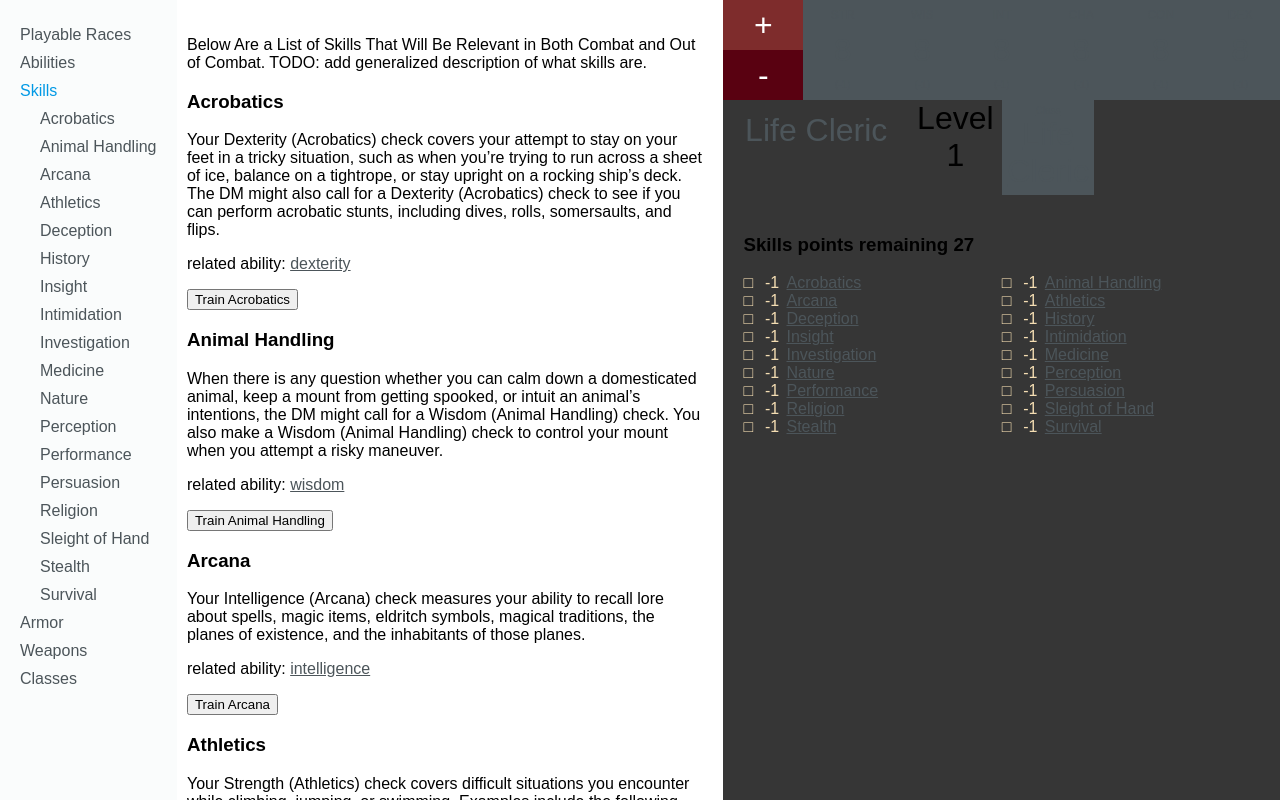
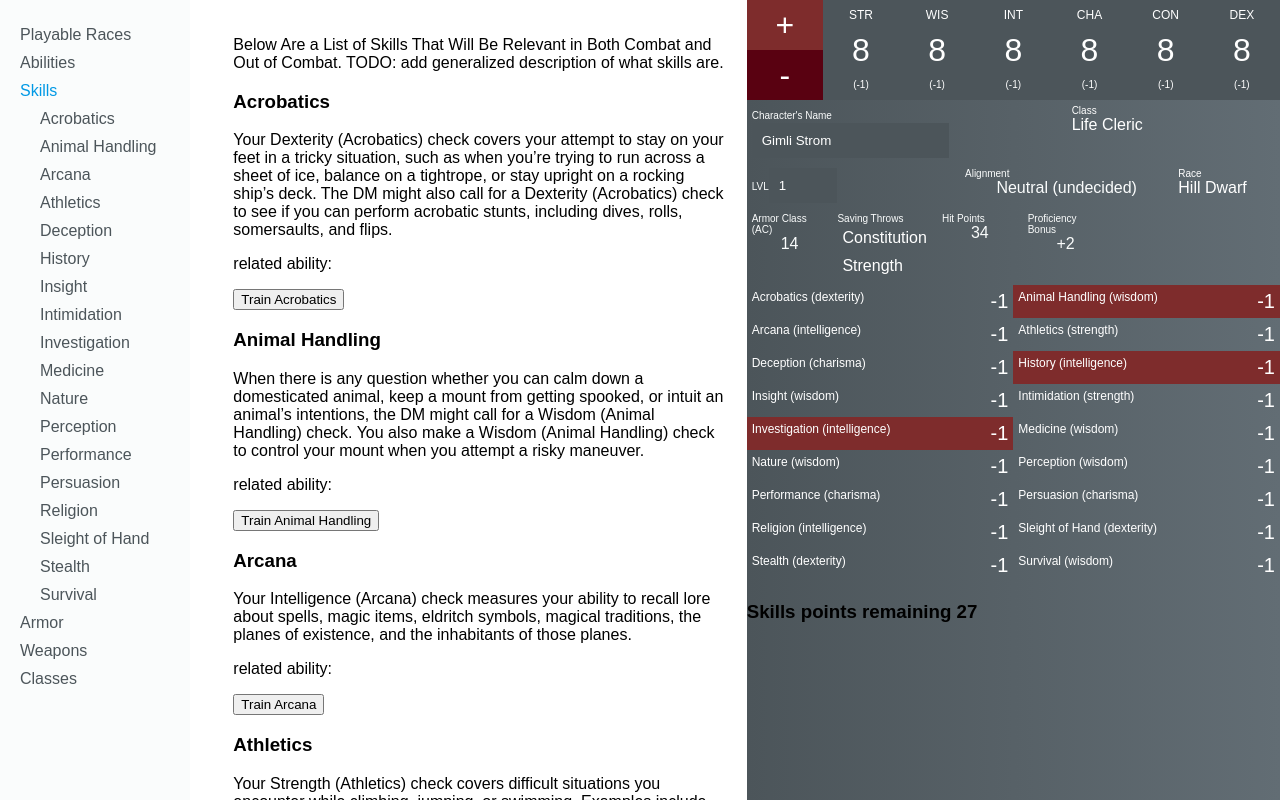
Before and after one commit to wismer/dnd-spell-viewer, a React (Create React App) app: page /skills in a window 1280 px wide. Shown: the top 800 px of the page. Built offline with nearby package versions, Linux system fonts and the light colour scheme.

Commit message:
commit dump and merge

```diff
--- a/src/character-builder/actions.ts
+++ b/src/character-builder/actions.ts
@@ -29,6 +29,10 @@ export function changeSpotlight(className: string): AnyAction {
   return { type: 'CHANGE_SPOTLIGHT', className };
 }
 
+export function updateName(name: string): AnyAction {
+  return { type: 'CHANGE_NAME', name };
+}
+
 export function changeLevel(level: number): AnyAction {
   return { type: 'CHANGE_LEVEL', level };
 }
--- a/src/character-builder/constants.ts
+++ b/src/character-builder/constants.ts
@@ -7,6 +7,7 @@ import {
   Weapon,
   WeaponProperty,
   SkillInfo,
+  AlignmentInfo,
 } from '../typings';
 
 
@@ -242,28 +243,28 @@ export const CHARACTER_CLASSES: PrimaryClass[] = [
     subClassIDs: []
   },
   {
-    name: 'Thief',
+    name: 'Fighter',
     bonusSkills: [],
     skillAllowance: 2,
     savingThrows: ['dexterity', 'charisma'],
     subClassIDs: []
   },
   {
-    name: 'Thief',
+    name: 'Paladin',
     bonusSkills: [],
     skillAllowance: 2,
     savingThrows: ['dexterity', 'charisma'],
     subClassIDs: []
   },
   {
-    name: 'Thief',
+    name: 'Sorcerer',
     bonusSkills: [],
     skillAllowance: 2,
     savingThrows: ['dexterity', 'charisma'],
     subClassIDs: []
   },
   {
-    name: 'Thief',
+    name: 'Wizard',
     bonusSkills: [],
     skillAllowance: 2,
     savingThrows: ['dexterity', 'charisma'],
@@ -533,3 +534,38 @@ export const MARTIAL_WEAPONS: Weapon[] = [
     properties: [HEAVY, TWO_HANDED]
   }
 ]
+
+export const ALIGNMENTS: AlignmentInfo[] = [
+  {
+    name: 'Lawful Good',
+    description: ''
+  },
+  {
+    name: 'Lawful Neutral',
+    description: ''
+  },
+  {
+    name: 'Neutral Good',
+    description: ''
+  },
+  {
+    name: 'Neutral (undecided)',
+    description: ''
+  },
+  {
+    name: 'Chaotic Good',
+    description: ''
+  },
+  {
+    name: 'Lawful Evil',
+    description: ''
+  },
+  {
+    name: 'Chaotic Evil',
+    description: ''
+  },
+  {
+    name: 'Neutral Evil',
+    description: ''
+  }
+];
--- a/src/character-builder/reducers.ts
+++ b/src/character-builder/reducers.ts
@@ -5,6 +5,8 @@ import { AnyAction } from 'redux';
 // 'Medicine' | 'Insight' | 'Persuasion' | 'Religion' | 'Athletics' | 'Sleight of Hand' | 'Stealth' | 'Nature' | 'Animal Handling' | 'Survival' | 'Deception' | 'Performance'
 
 const initialState: CharacterBuildState = {
+  characterName: 'Gimli Strom',
+  alignment: 'Neutral (undecided)',
   abilityScores: [
     { short: 'str', full: 'strength', value: 8, modifier: -1 },
     { short: 'wis', full: 'wisdom', value: 8, modifier: -1 },
@@ -29,7 +31,7 @@ const initialState: CharacterBuildState = {
       name: 'Animal Handling',
       relatedAbility: 'wisdom',
       value: -1,
-      isProficient: false
+      isProficient: true
     },
     {
       name: 'Arcana',
@@ -53,7 +55,7 @@ const initialState: CharacterBuildState = {
       name: 'History',
       relatedAbility: 'intelligence',
       value: -1,
-      isProficient: false
+      isProficient: true
     },
     {
       name: 'Insight',
@@ -71,7 +73,7 @@ const initialState: CharacterBuildState = {
       name: 'Investigation',
       relatedAbility: 'intelligence',
       value: -1,
-      isProficient: false
+      isProficient: true
     },
     {
       name: 'Medicine',
@@ -195,13 +197,14 @@ function abilityScoreCost(n: number): number {
   }
 }
 
-function updateSkills(skills: Skill[], abilityScore: AbilityName, value: number): Skill[] {
+function updateSkills(skills: Skill[], ability: AbilityName, value: number): Skill[] {
   const copy = skills.slice()
   for (const skill of copy) {
-    if (skill.relatedAbility === abilityScore) {
+    if (skill.relatedAbility === ability) {
       skill.value = value;
     }
   }
+
   return copy;
 }
 
@@ -310,13 +313,15 @@ function changeSpotlight(state: CharacterBuildState, className: string): Charact
 }
 
 function updateLevel(state: CharacterBuildState, level: number): CharacterBuildState {
-  const currentLevel = state.level;
-  const nextLevel = currentLevel + level;
-  if (nextLevel === 0 || nextLevel > 20) {
-    return state;
+  return Object.assign({}, state, { level });
+}
+
+function changeName(state: CharacterBuildState, characterName: string): CharacterBuildState {
+  if (state.characterName !== characterName) {
+    return Object.assign({}, state, { characterName });
   }
 
-  return Object.assign({}, state, { level: nextLevel });
+  return state;
 }
 
 export function characterBuilder(state: CharacterBuildState, action: AnyAction): CharacterBuildState {
@@ -336,6 +341,7 @@ export function characterBuilder(state: CharacterBuildState, action: AnyAction):
     case 'ACTIVATE_ABILITY': return activateAbility(state, action.abilityScore);
     case 'SELECT_CLASS': return updateClass(state, action.charClass);
     case 'CHANGE_LEVEL': return updateLevel(state, action.level);
+    case 'CHANGE_NAME': return changeName(state, action.name);
     case 'SELECT_SUBCLASS': return selectSubClass(state, action.subClass);
     case 'CHANGE_SPOTLIGHT': return changeSpotlight(state, action.className);
     default:
--- a/src/components/character-builder/SkillHome.tsx
+++ b/src/components/character-builder/SkillHome.tsx
@@ -81,8 +81,12 @@ class SkillHome extends React.Component<SkillHomeProps & SkillHomeDispatchers, a
 
 
 const skillHomeProps = (state: AppState, ownProps: RouteComponentProps<{ skill: string }>): SkillHomeProps => {
+  let skills = ALL_SKILLS;
+  if (ownProps.location.hash) {
+    skills = skills.filter((skill: SkillInfo) => skill.name.toLowerCase().replace(/\s+/g, '-') === ownProps.location.hash.replace('#', ''));
+  }
   return {
-    skills: ALL_SKILLS,
+    skills,
     ...ownProps,
     focusSkill: ownProps.location.hash
   };
--- a/src/components/character-builder/character-summary/CharacterSummary.css
+++ b/src/components/character-builder/character-summary/CharacterSummary.css
@@ -87,6 +87,10 @@
   color: #4c555a;
 }
 
+.active-field:hover {
+  background-color: #fafcfc;
+}
+
 #ability-inc {
   grid: "ability-inc";
   grid-column-start: 1;
@@ -127,13 +131,33 @@
 }
 
 #character-summary {
-  background-color: #363636;
+  background: linear-gradient(to right, #4c555a, #626d74);
   height: 100%;
 }
 
+.label-lg {
+  font-size: 20px;
+}
+/* Skill Stuff */
+
 #skills {
-  padding: 20px;
+  display: grid;
+  grid-template-columns: 1fr 1fr;
 }
+
+.trained-skill {
+  background-color: #7e2c2c;
+}
+
+.algn-horizontal {
+  display: flex;
+  flex-flow: row;
+  justify-content: space-between;
+}
+
+/* .skills > div.character-field:hover {
+  box-shadow: 1px 1px 1px 1px black;
+} */
 
 /* level changer stuff */
 
@@ -151,16 +175,21 @@
 }
 
 .character-field {
-  background-color: #4c555a;
   color: #fafcfc;
   display: flex;
   flex-flow: column;
   padding: 5px;
+  cursor: pointer;
 }
 
 .character-field:hover {
   background-color: #6a767c;
-  animation: slideLevelPanel 0.5s ease-in 0s 1 forwards;
+  animation: raiseSkill 300ms linear 0s 1 forwards;
+  /* box-shadow: 1px 1px 1px 1px black; */
+}
+
+.character-field a {
+  height: 100%;
 }
 
 .field-label {
@@ -168,8 +197,50 @@
   font-size: 10px;
 }
 
+.character-field.label-lg div.field-label {
+  font-size: 12px;
+}
+
 .field-value {
   align-self: center;
+}
+
+#personal-fields {
+  display: grid;
+  grid-template-columns: repeat(5, 1fr);
+  grid-template-areas:
+    "char-name char-name . char-class char-class"
+    "char-lvl . char-alignment char-alignment char-race";
+}
+
+
+#personal-fields div:nth-child(1) {
+  grid-area: char-name;
+}
+
+#personal-fields div:nth-child(2) {
+  grid-area: char-class;
+}
+
+#personal-fields div:nth-child(3) {
+  grid-area: char-lvl;
+}
+
+#personal-fields div:nth-child(4) {
+  grid-area: char-alignment;
+}
+
+#personal-fields div:nth-child(5) {
+  grid-area: char-race;
+}
+
+input[type=text], input[type=number] {
+  outline: 0;
+  background-color: #4c555a;
+  padding: 10px;
+  border: 0;
+  color: white;
+  -webkit-appearance: none;
 }
 
 @keyframes slideLevelPanel {
@@ -182,3 +253,10 @@
     transform: translate(0, 0);
   }
 }
+@keyframes raiseSkill {
+  from {
+    box-shadow: unset;
+  } to {
+    box-shadow: 1px 1px 1px 1px black;
+  }
+}
--- a/src/components/character-builder/character-summary/CharacterSummary.tsx
+++ b/src/components/character-builder/character-summary/CharacterSummary.tsx
@@ -1,121 +1,222 @@
 import * as React from 'react';
 import { RouteComponentProps, Link } from 'react-router-dom';
 import { connect, Dispatch } from 'react-redux';
-import { AppState, CharacterAbilityScore, AbilityName, Race } from '../../../typings';
+import { AppState, CharacterAbilityScore, AbilityName, Race, Alignment, Skill } from '../../../typings';
 
 import './CharacterSummary.css';
-import { increaseAbility, decreaseAbility, changeLevel } from '../../../character-builder/actions';
-import SkillList from './SkillList';
-
+import { increaseAbility, decreaseAbility, changeLevel, updateName } from '../../../character-builder/actions';
+// import SkillList from './SkillList';
 
 interface CharacterSummaryProps extends RouteComponentProps<{ ability: string }> {
   abilities: CharacterAbilityScore[];
   race: Race | null;
   activeAbility: AbilityName | null;
+  skills: Skill[];
   availablePoints: number;
   level: number;
   currentClassName: string | null;
   selectedClassField: boolean;
+  characterName: string;
+  alignment: Alignment;
 }
 
 interface CharacterSummaryDispatch {
   incrementAbility(activeAbility: string | null): void;
   decrementAbility(activeAbility: string | null): void;
   changeLevel(value: number): void;
+  changeName(name: string): void;
 }
 
 interface CharacterSummaryState {
   showLevelChanger: boolean;
-}
-
-interface LevelProps extends React.Props<any> {
-  className: string;
-}
-
-function CharacterLevel(props: LevelProps) {
-  return (
-    <li className={props.className}>
-      {props.children}
-    </li>
-  )
+  currentLevel: number;
 }
 
 interface CharacterFieldProps extends React.Props<any> {
-  value: string | number;
-  label: string;
-  centered: boolean;
+  className: string;
+  value?: string | null;
+  label?: string;
+  alignHorizontal?: boolean;
   path?: string;
 }
 
 function CharacterField(props: CharacterFieldProps) {
-  let content = (
-    <>
-    <div className='field-label'>{props.label}</div>
-    <div className='field-value'>{props.value}</div>
-    </>
-  );
+  let content = <div className='field-value'>{props.value}</div>;
+  const value = <div className='field-value'>{props.value}</div>;
+  const label = <div className='field-label'>{props.label}</div>;
+
+  if (props.children && props.label) {
+    content = <>{label}{props.children}</>;
+  } else if (props.children) {
+    content = <>{props.children}</>;
+  } else {
+    content = <>{label}{value}</>;
+  }
 
   if (props.path) {
-    content = <Link to={props.path}>{content}</Link>;
+    const anchorClass = props.alignHorizontal ? 'algn-horizontal' : '';
+    content = <Link className={anchorClass} to={props.path}>{content}</Link>;
   }
 
   return (
-    <li className='character-field'>
+    <div className={props.className}>
       {content}
-    </li>
+    </div>
+  );
+}
+
+/*
+  things to show....
+
+  there are...
+
+    directly editable fields (user interaction on the character summary)
+    indirectly editable fields (by clicking on a component outside of the summary) e.g. change class -> routes to /classes/:class -> click subclass/class
+    uneditable fields no interaction
+
+
+  personal character stuff:
+    character name - editable
+    level - editable
+    class - editable, link
+    race - editable, link
+    alignment - editable, link (maybe?)
+    background (eventually)
+    languages - editable
+    traits/features ????
+
+  combat specific stuff:
+    armor class - non-editable
+    saving throws - non-editable
+    proficiency bonus - non-editable
+    initiative - non-editable
+    speed - non-editable
+    hit dice - non-editable
+
+  inventory stuff:
+    armor - editable, link
+    weapons - editable, link
+    spells - editable, link
+
+  attribute stuff:
+    ability scores - editable, link
+    available points for ability scores - non-editable
+    skills - editable, link
+    passive wisdom - non-editable
+*/
+
+interface AbilityProps {
+  path: string;
+  value: number;
+  className: string;
+  modifier: number;
+  name: string;
+}
+
+function Ability(props: AbilityProps) {
+  const modifier = props.modifier > -1 ? `+${props.modifier}` : props.modifier;
+  return (
+    <div key={props.name} className={props.className}>
+      <Link className='char-field-editable' to={props.path}>
+        <div className='god-dammit'>
+          <span className='ability-short'>{props.name.toUpperCase()}</span>
+          <span>{props.value}</span>
+          <span className='ability-modifier'>({modifier})</span>
+        </div>
+      </Link>
+    </div>
   );
 }
 
 class CharacterSummary extends React.Component<CharacterSummaryProps & CharacterSummaryDispatch, CharacterSummaryState> {
+  public nameInput: React.RefObject<HTMLInputElement>;
+  public levelInput: React.RefObject<HTMLInputElement>;
+
   public constructor(props: CharacterSummaryProps & CharacterSummaryDispatch) {
     super(props);
     this.state = {
-      showLevelChanger: false
+      showLevelChanger: false,
+      currentLevel: props.level
     };
 
-    this.toggleLevelChanger = this.toggleLevelChanger.bind(this);
-    this.changeCharacterLevel = this.changeCharacterLevel.bind(this);
+    this.nameInput = React.createRef();
+    this.levelInput = React.createRef();
+    this.handleLevelChange = this.handleLevelChange.bind(this);
+    this.handleSubmit = this.handleSubmit.bind(this);
+    this.focusInput = this.focusInput.bind(this);
+    this.unlockLevelEdit = this.unlockLevelEdit.bind(this);
   }
 
-  public changeCharacterLevel(event: React.KeyboardEvent<HTMLElement>) {
-    console.log(event);
-    if (event.keyCode === 38) {
-      this.props.changeLevel(1);
-    } else if (event.keyCode === 40) {// down
-      this.props.changeLevel(-1);
+  public unlockLevelEdit(event: React.KeyboardEvent<HTMLElement>) {
+    console.log(event, this.nameInput);
+  }
+
+  // public shouldComponentUpdate(nextProps: CharacterSummaryProps & CharacterSummaryDispatch, nextState: CharacterSummaryState) {
+  //   return nextProps.level !== this.props.level;
+  // }
+
+  public handleSubmit(event: React.FormEvent<HTMLFormElement>) {
+    event.preventDefault();
+
+    if (this.nameInput.current) {
+      this.props.changeName(this.nameInput.current.value);
     }
   }
 
-  public toggleLevelChanger(event: React.MouseEvent<HTMLElement>) {
-    this.setState({ showLevelChanger: !this.state.showLevelChanger });
+  public handleLevelChange(event: React.FormEvent<HTMLFormElement>) {
+    event.preventDefault();
+    if (this.levelInput.current) {
+      this.props.changeLevel(this.levelInput.current.valueAsNumber);
+    }
+  }
+
+  public focusInput(event: React.MouseEvent<HTMLFormElement>) {
+    if (event.currentTarget.id === 'name-form' && this.nameInput.current) {
+      this.nameInput.current.focus();
+    } else if (event.currentTarget.id === 'level-form' && this.levelInput.current) {
+      this.levelInput.current.focus();
+    }
   }
 
   public render() {
-    const { activeAbility, incrementAbility, decrementAbility, race, currentClassName, level, changeLevel: updateLevel } = this.props;
-    const levelChangerPanelClassName = this.state.showLevelChanger ? 'level-changer show-panel' : 'level-changer-inactive';
-    const characterClassName = this.props.selectedClassField ? 'char-field active-field char-class' : 'char-field char-class';
+    const {
+      activeAbility,
+      incrementAbility,
+      alignment,
+      decrementAbility,
+      race,
+      currentClassName,
+      level
+    } = this.props;
 
-    const abilities = this.props.abilities.map((ability: CharacterAbilityScore, key: number) => {
+    const skills = this.props.skills.map((skill: Skill, idx: number) => {
+      const path = `/skills#${skill.name.replace(/\s+/g, '-').toLowerCase()}`;
+      const className = skill.isProficient ? 'character-field trained-skill label-lg' : 'character-field label-lg';
+      const label = `${skill.name} (${skill.relatedAbility})`;
+      const value = skill.value > -1 ? `+${skill.value}` : `${skill.value}`;
+      return  (
+        <CharacterField alignHorizontal={true} className={className} value={value} key={skill.name} label={label} path={path} />
+      );
+    });
+
+    const abilities = this.props.abilities.map((ability: CharacterAbilityScore, idx: number) => {
       const className = ability.full === activeAbility ? 'ability active-field' : 'ability';
       let value = ability.value;
 
       if (race) {
-        value += race.abilityScores[key];
+        value += race.abilityScores[idx];
       }
 
       const modifier = Math.floor((value - 10) / 2);
 
-      return (
-        <div key={key} className={className}>
-          <Link className='char-field-editable' to={`/abilities/${ability.full.toLowerCase()}`}>
-            <div className='god-dammit'>
-              <span className='ability-short'>{ability.short.toUpperCase()}</span>
-              <span>{value}</span>
-              <span className='ability-modifier'>({modifier})</span>
-            </div>
-          </Link>
-        </div>
-      );
+      return <Ability
+        key={ability.short}
+        name={ability.short}
+        path={`/abilities/${ability.full.toLowerCase()}`}
+        className={className}
+        value={value}
+        modifier={modifier}
+      />;
     });
 
     return (
@@ -126,33 +227,51 @@ class CharacterSummary extends React.Component<CharacterSummaryProps & Character
           {abilities}
         </div>
 
-        <div id='character-stats' className='character-panel'>
-          <li className={characterClassName}>
-            <Link className='char-field-editable' to='/classes/cleric'>{currentClassName}</Link>
-          </li>
-          <li onClick={this.toggleLevelChanger} className='char-field char-level'>
-            Level {level}
-          </li>
-          <li onKeyPress={this.changeCharacterLevel} className={levelChangerPanelClassName}>
-            <button onClick={updateLevel.bind(null, 1)} className='field-change field-change-inc'>+</button>
-            <button onClick={updateLevel.bind(null, -1)} className='field-change field-change-dec'>-</button>
-          </li>
+        <div id='character-stats' className='character-panel'/>
+        <section id='personal-fields'>
 
-          <CharacterLevel className={levelChangerPanelClassName}>
-            <button onClick={updateLevel.bind(null, 1)} className='field-change field-change-inc'>+</button>
-            <button onClick={updateLevel.bind(null, -1)} className='field-change field-change-dec'>-</button>
-          </CharacterLevel>
-          <CharacterField path='/classes/cleric' centered={false} value={currentClassName as string} label='Class' />
-        </div>
+          <CharacterField className='character-field'>
+            <form onClick={this.focusInput} id='name-form' onSubmit={this.handleSubmit}>
+              <label className='field-label' htmlFor='char-name'>
+                Character's Name
+              </label>
+              <input id='char-name' type='text' defaultValue={this.props.characterName} ref={this.nameInput} />
+            </form>
+          </CharacterField>
+
+          <CharacterField className='character-field' value={currentClassName} label='Class' path='/classes/cleric' />
+
+          <CharacterField className='character-field'>
+            <form onClick={this.focusInput} id='level-form' onSubmit={this.handleLevelChange}>
+              <label className='field-label' htmlFor='char-level'>
+                LVL
+              </label>
+              <input id='char-level' min='1' max='20' type='number' ref={this.levelInput} defaultValue={level.toString()} />
+            </form>
+          </CharacterField>
+
+          <CharacterField className='character-field' value={alignment} label='Alignment' />
+          <CharacterField className='character-field' value='Hill Dwarf' label='Race' path='/races/dwarf' />
+        </section>
+
+        <section id='character-stats'>
+          <CharacterField className='character-field' value='14' label='Armor Class (AC)' />
+          <CharacterField className='character-field' label='Saving Throws'>
+            <CharacterField className='character-field' value='Constitution' path='/abilities/constitution' />
+            <CharacterField className='character-field' value='Strength' path='/abilities/strength' />
+          </CharacterField>
+          <CharacterField className='character-field' value='34' label='Hit Points' />
+          <CharacterField className='character-field' value='+2' label='Proficiency Bonus' />
+        </section>
 
         <section id='skills'>
+          {skills}
           <h3>Skills points remaining {this.props.availablePoints}</h3>
-          <SkillList />
         </section>
       </div>
     );
   }
-}
+ }
 
 const mapStateToProps = (state: AppState, props: RouteComponentProps<{ ability: string }>): CharacterSummaryProps => {
   const abilities = state.characterBuilder.abilityScores;
@@ -178,10 +297,13 @@ const mapStateToProps = (state: AppState, props: RouteComponentProps<{ ability:
 
   return {
     abilities,
+    alignment: state.characterBuilder.alignment,
     race: state.characterBuilder.race,
     activeAbility: (activeAbility ? activeAbility.full as AbilityName : null),
+    skills: state.characterBuilder.skills,
     availablePoints: state.characterBuilder.availablePoints,
     level: state.characterBuilder.level,
+    characterName: state.characterBuilder.characterName,
     currentClassName,
     selectedClassField,
     ...props
@@ -198,6 +320,10 @@ const dispatcher = (dispatch: Dispatch<AppState>, props: CharacterSummaryProps):
       dispatch(decreaseAbility(activeAbility));
     },
 
+    changeName(value: string) {
+      dispatch(updateName(value));
+    },
+
     changeLevel(value: number) {
       dispatch(changeLevel(value));
     }
--- a/src/components/character-builder/table-of-contents/TableOfContents.css
+++ b/src/components/character-builder/table-of-contents/TableOfContents.css
@@ -3,6 +3,7 @@
   position: fixed;
   overflow: scroll;
   height: 100vh;
+  width: 190px;
 }
 
 #toc li {
@@ -19,11 +20,11 @@
   text-decoration: none;
 }
 
-a:not(.expanded) {
+#toc a:not(.expanded) {
   color: #4c555a;
 }
 
-a.expanded {
+#toc a.expanded {
   color: #0099e5;
 }
 
--- a/src/index.css
+++ b/src/index.css
@@ -6,7 +6,7 @@ body {
 
 #char-builder {
   display: grid;
-  grid-template-columns: 0.3fr 1fr 1fr;
+  grid-template-columns: 0.4fr 1fr 1fr;
 }
 
 #char-builder > section {
@@ -16,3 +16,8 @@ body {
 article {
   padding: 20px;
 }
+
+a, a:visited {
+  text-decoration: none;
+  color: white;
+}
```
Also changed, not shown: src/components/character-builder/character-summary/CharacterFormField.tsx (added, +61 -0 lines), src/typings.d.ts (+14 -9 lines).
